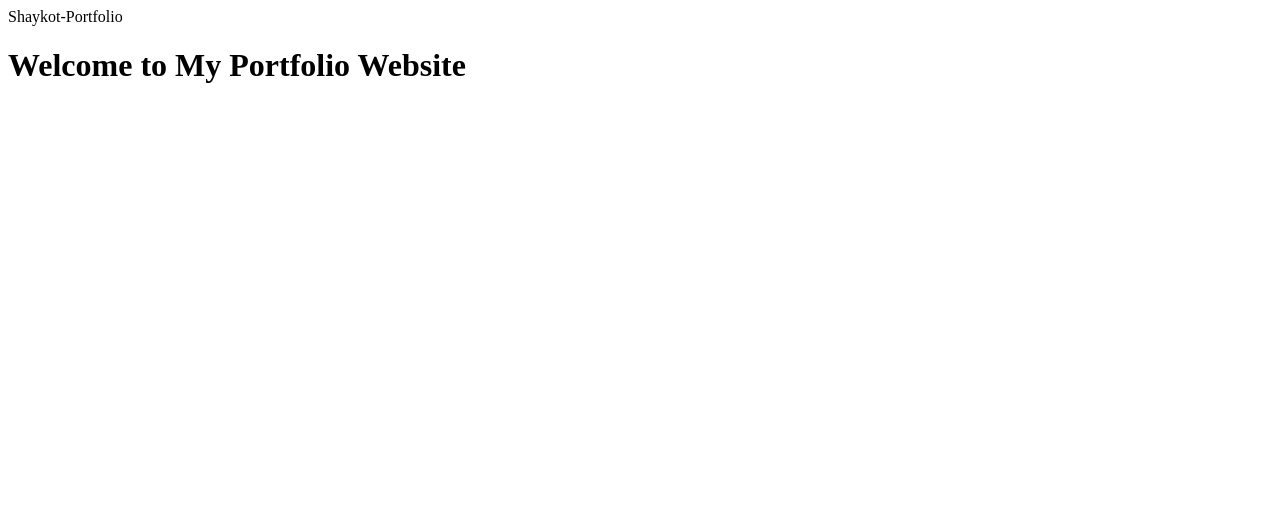
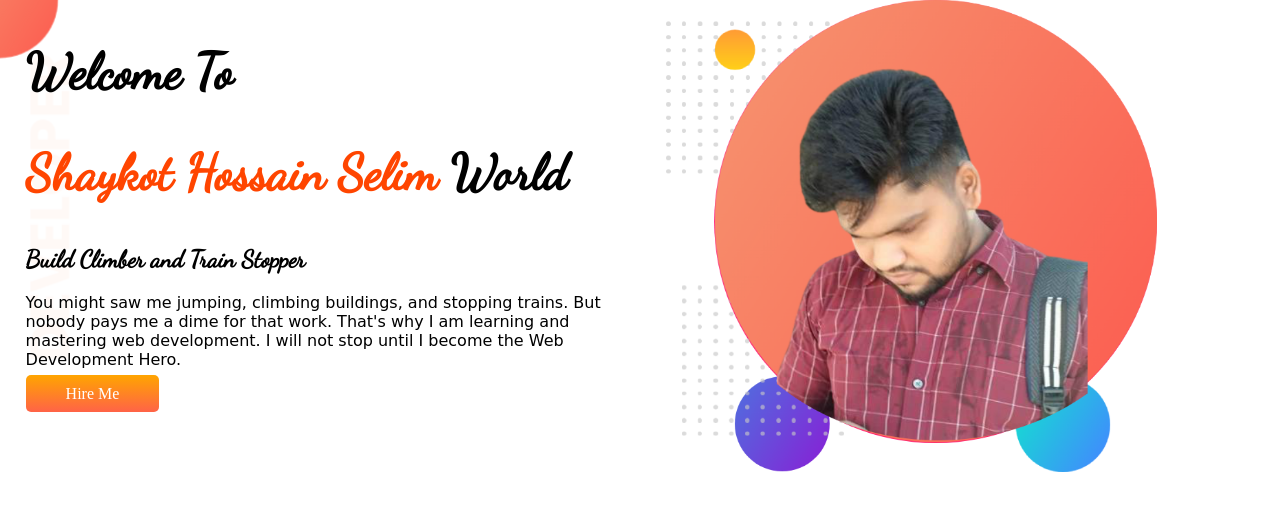
Before and after one commit to shaykotselim/shaykot-portfolio, a plain HTML site: page index.html in a window 1280 px wide. Drawn offline with Linux system fonts and the light colour scheme.

Commit message:
top bnner adding

```diff
--- a/index.html
+++ b/index.html
@@ -4,11 +4,29 @@
     <meta charset="UTF-8">
     <meta http-equiv="X-UA-Compatible" content="IE=edge">
     <meta name="viewport" content="width=device-width, initial-scale=1.0">
-    <titl> Shaykot-Portfolio</titl></title>
-    <link rel="stylesheet" href="style.css">
+    <titl>  </titl></title>
+    <link rel="preconnect" href="https://fonts.googleapis.com">
+    <link rel="preconnect" href="https://fonts.gstatic.com" crossorigin>
+    <link href="https://fonts.googleapis.com/css2?family=Dancing+Script&display=swap" rel="stylesheet">
+
+
+            <link rel="stylesheet" href="style.css">
 </head>
 <body>
-        <h1>Welcome to My Portfolio Website</h1>
+      <section class="top-banner">
+        <div class="half-width">
+            <h1 class="front-first">Welcome To</h1>
+           <h1 class="front-first"> <span class="orange-color">Shaykot Hossain Selim</span> World</h1>
+           <h2 class="front-second">Build Climber and Train Stopper</h2>
+           <p class="front-third">You might saw me jumping, climbing buildings, and stopping trains. But nobody pays me a dime for that work. That's why I am learning and mastering web development. I will not stop until I become the Web Development Hero.</p>
+            <a class="link-button" target="-blank" href="https://www.facebook.com/md.shaykot.336/">Hire Me</a>
+
+        </div>
+        <div class="half-width">
+            <img src="images/shaykot 1.png" alt="">
+        </div>
+
+        </section>
 
 </body>
 </html>
--- a/style.css
+++ b/style.css
@@ -0,0 +1,49 @@
+.front-first{
+    font-family: 'Dancing Script', cursive;
+}
+.front-second{
+    font-family: 'Dancing Script', cursive;
+}
+
+.front-third{
+    font-family: 'Dancing Script', cursive;
+font-family: 'Zen Loop', cursive;
+}
+
+h1{
+    font-size: 50px;
+}
+
+.orange-color{
+    color: orangered;
+}
+
+section{
+
+    display: flex;
+}
+.half-width{
+    width: 50%;
+    padding-left: 2%;
+}
+.half-width img{
+    width: 80%;
+}
+
+.link-button{
+    text-decoration: none;
+    background-image:linear-gradient(orange, tomato);
+    color: white;
+    font-weight: 400px;
+    padding: 10px 40px;
+    border-radius: 5px;
+
+}
+.top-banner{
+    background-image: url(images/top-banner.png);
+    background-repeat: no-repeat;
+
+}
+body{
+    margin: 0%;
+}
```
Also changed, not shown: images/2718-removebg-preview (1).png (added), images/2718-removebg-preview.png (added), images/6462-removebg-preview.png (added), images/65-removebg-preview.png (added), images/67-removebg-preview.png (added), images/70-removebg-preview.png (added), images/71-removebg-preview.png (added), images/72-removebg-preview.png (added), images/75-removebg-preview (1).png (added), images/75-removebg-preview.png (added), images/8775-removebg-preview.png (added), images/dream-bg.png (added), images/exp-bg.png (added), images/my-bg.png (added), 3 more files.
